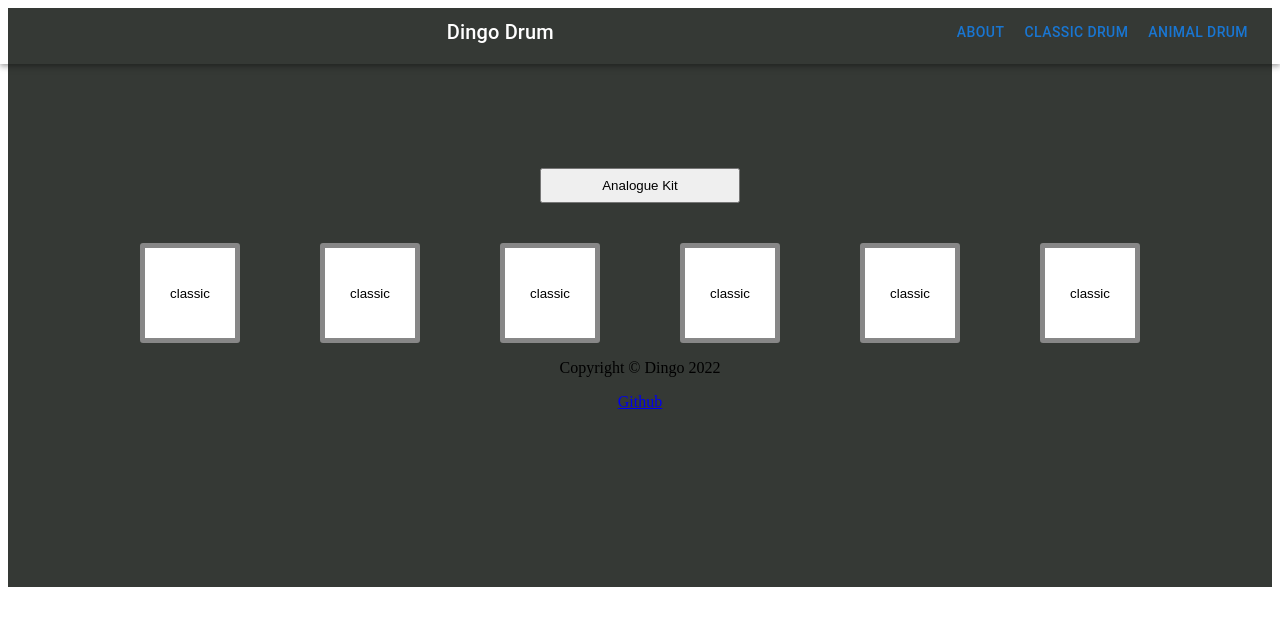
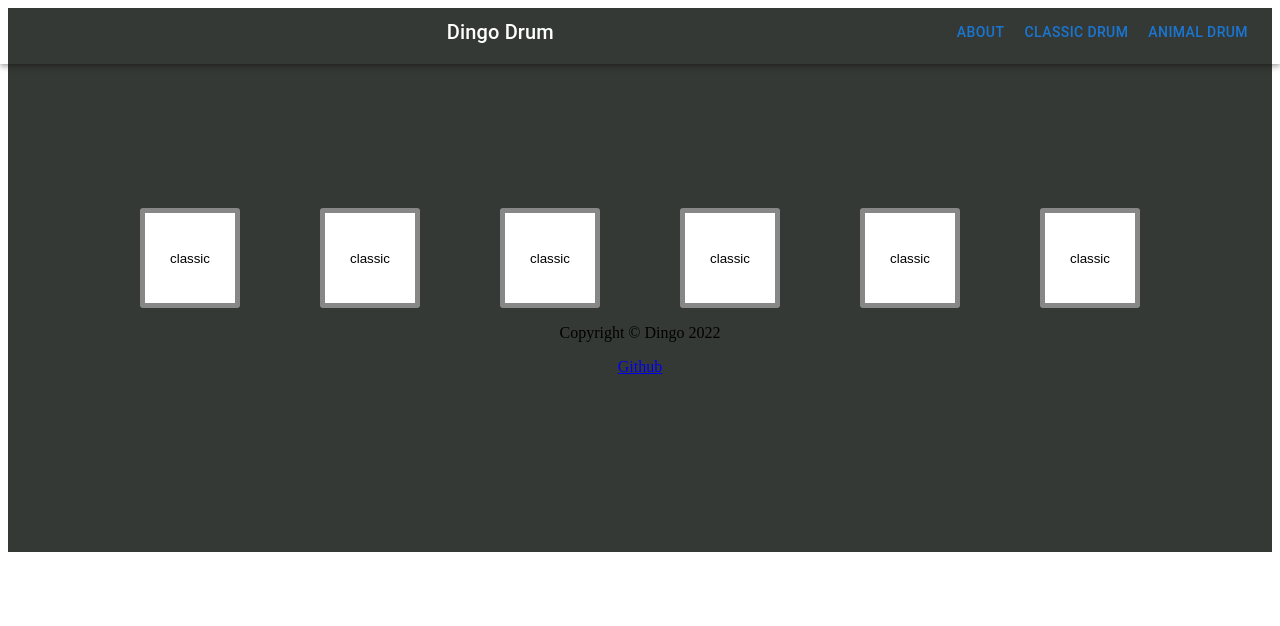
Before and after one commit to anthonymarkreynolds/Dingo-Drum, a React (Create React App) app: page /ClassicDrumPads in a window 1280 px wide. Shown: the top 626 px of the page. Built offline with nearby package versions, Linux system fonts and the light colour scheme.

Commit message:
update from master

```diff
--- a/src/App.js
+++ b/src/App.js
@@ -29,9 +29,9 @@ function App() {
 
         <div className="btn-group">
 
-          <Link to="/AnaloguePads">
+          {/* <Link to="/AnaloguePads">
             <button style={{width: '200px', height: '35px'}} >Analogue Kit</button>
-          </Link>
+          </Link> */}
 
         </div>
         <Routes>
```
